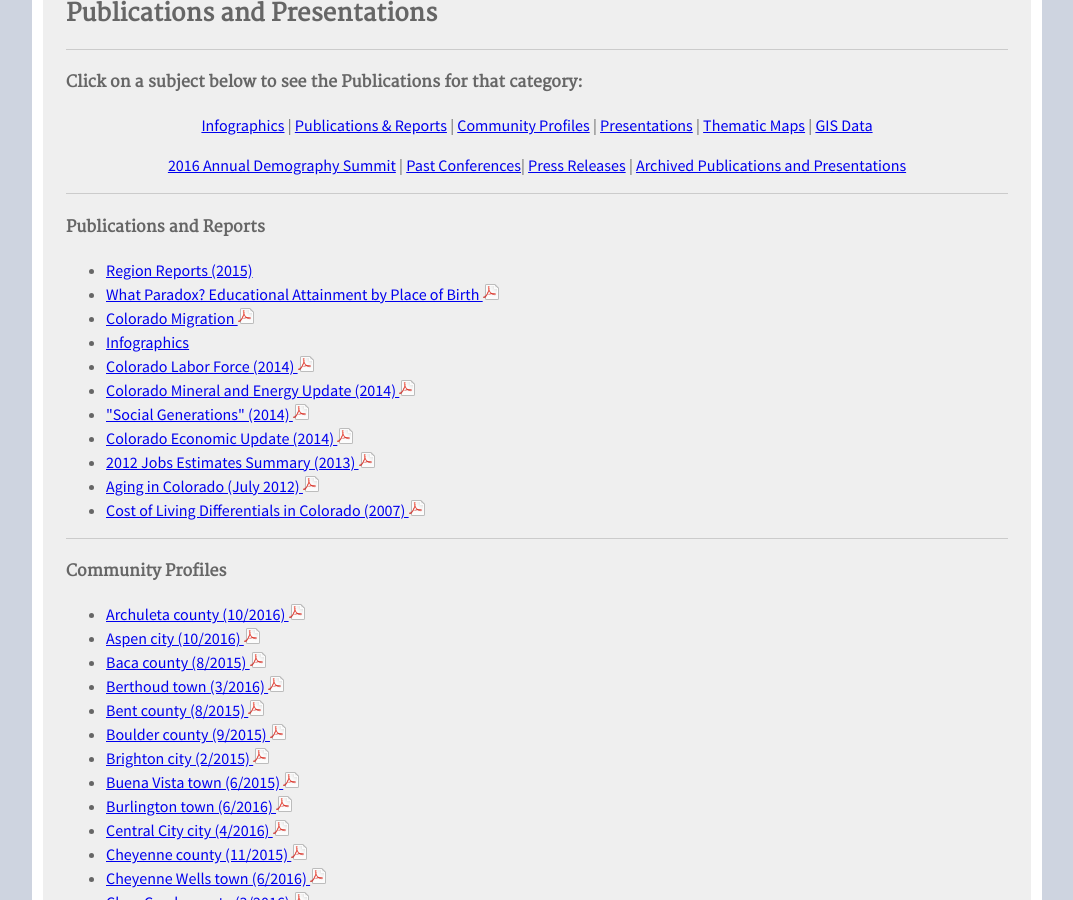
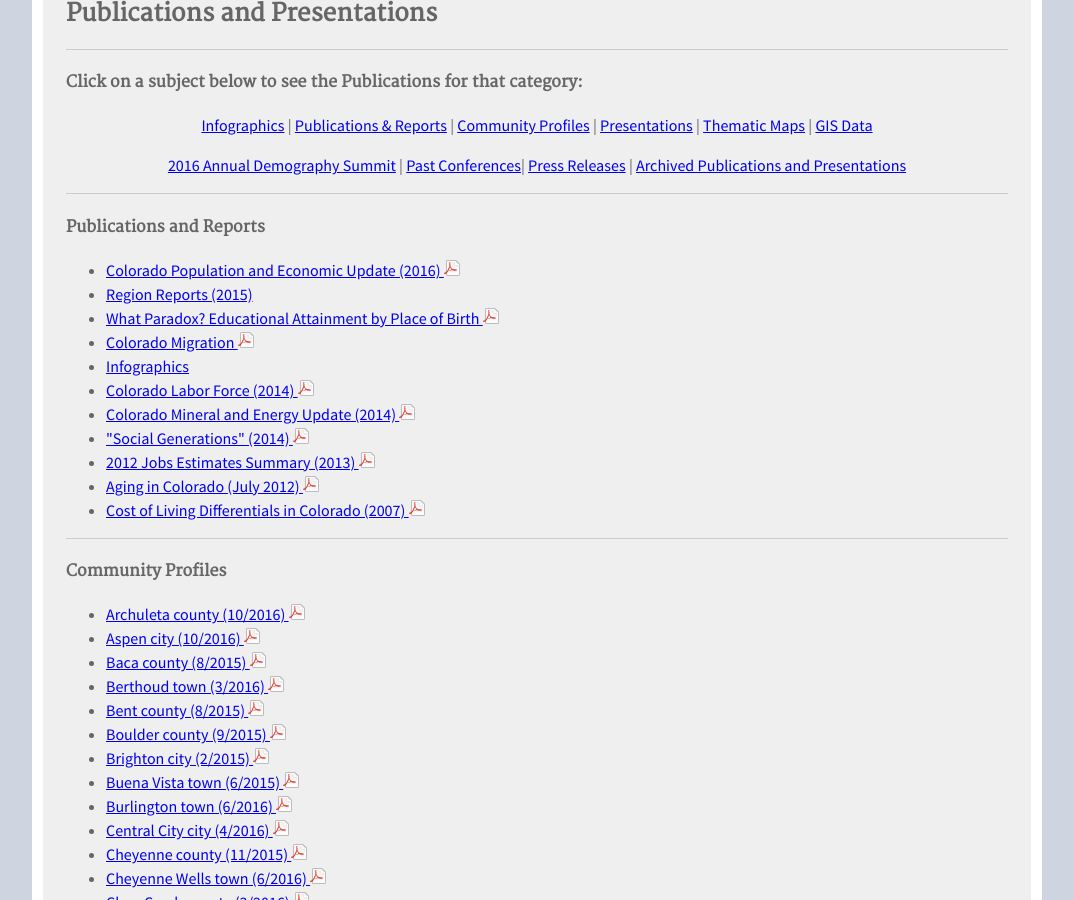
Before and after one commit to TBleess/Website_New, a Jekyll site: the page built from pages/9_Not_in_Menu/publications-and-presentations.md, in a window 1280 px wide and 900 px high, scrolled down 355 px. Shown: the whole window, without its empty margins (103-1176 px from the left). Built offline with Jekyll 4.4.1, drawn with Linux system fonts in a browser that asks for light colours.

Commit message:
Update publications-and-presentations.md

```diff
--- a/pages/9_Not_in_Menu/publications-and-presentations.md
+++ b/pages/9_Not_in_Menu/publications-and-presentations.md
@@ -28,6 +28,7 @@ published: true
 
 #### Publications and Reports
 
+- [Colorado Population and Economic Update (2016) ![pdf](/images/page_white_acrobat.png 'download pdf file')](https://drive.google.com/uc?export=download&id=0ByjImPUKASTTSUg2TGM3NHItbTg)
 - [Region Reports (2015)](/demography/region-reports-2014/)
 - [What Paradox? Educational Attainment by Place of Birth ![pdf](/images/page_white_acrobat.png 'download pdf file')](https://drive.google.com/uc?export=download&id=0B2oqdPZKJqK7RDloZG45V2JmNmc)
 - [Colorado Migration ![pdf](/images/page_white_acrobat.png 'download pdf file')](https://drive.google.com/uc?export=download&id=0B2oqdPZKJqK7TVRiYlI5RnR0Tms)
@@ -35,7 +36,6 @@ published: true
 - [Colorado Labor Force (2014) ![pdf](/images/page_white_acrobat.png 'download pdf file')](https://drive.google.com/uc?export=download&id=0B2oqdPZKJqK7T3FqeGdUZDhUOGM)
 - [Colorado Mineral and Energy Update (2014) ![pdf](/images/page_white_acrobat.png 'download pdf file')](https://drive.google.com/uc?export=download&id=0B2oqdPZKJqK7UWNjU1ZuVnVEUmc)
 - [\"Social Generations\" (2014) ![pdf](/images/page_white_acrobat.png 'download pdf file')](https://drive.google.com/uc?export=download&id=0B2oqdPZKJqK7dU9uVzdzaE84c0k)
-- [Colorado Economic Update (2014) ![pdf](/images/page_white_acrobat.png 'download pdf file')](https://drive.google.com/uc?export=download&id=0B2oqdPZKJqK7X2ttZkplOTRRczQ)
 - [2012 Jobs Estimates Summary  (2013) ![pdf](/images/page_white_acrobat.png 'download pdf file')](https://drive.google.com/uc?export=download&id=0B2oqdPZKJqK7MEVncWlCVmNEVE0)
 - [Aging in Colorado (July 2012) ![pdf](/images/page_white_acrobat.png 'download pdf file')](https://drive.google.com/uc?export=download&id=0B2oqdPZKJqK7NnhnQnVhWHdJV1E)
 - [Cost of Living Differentials in Colorado (2007) ![pdf](/images/page_white_acrobat.png 'download pdf file')](https://drive.google.com/uc?export=download&id=0B2oqdPZKJqK7NE1XNDVrN2tBelE)
```
